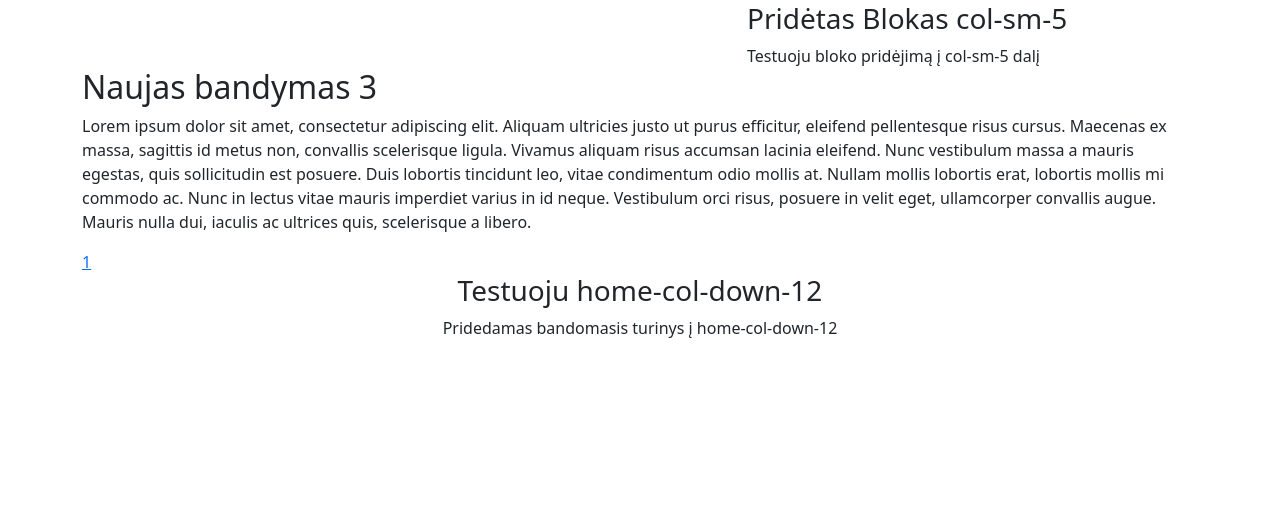
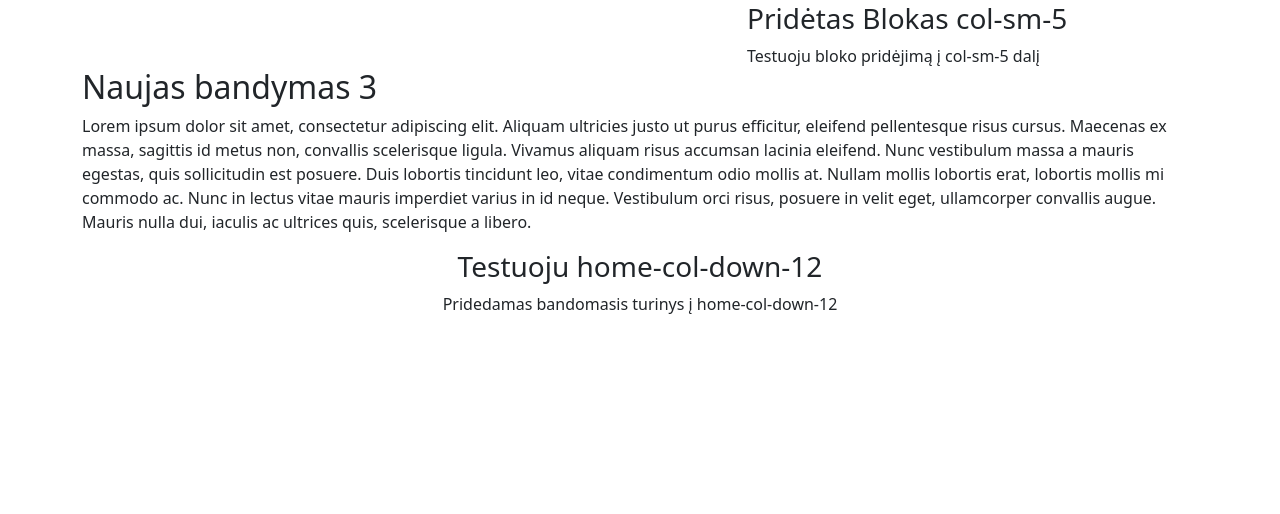
Before and after one commit to flusity/flusity-CMS, a PHP site: page / in a window 1280 px wide. Shown: the part 917-1431 px from the top of the page. Run offline with PHP 8.4, Linux system fonts and the light colour scheme; data comes from the database, SQL or seed files in the repository; some libraries are stand-ins or nearby versions.

Commit message:
Update template_index.php

```diff
--- a/template/template_index.php
+++ b/template/template_index.php
@@ -76,11 +76,7 @@
         <h2><?php echo $post['title']; ?></h2>
         <p><?php echo $post['content']; ?></p>
      <?php endforeach; ?>
-      <div class="pagination">
-        <?php for ($i = 1; $i <= $total_urls; $i++): ?>
-            <a href="?page=<?php echo $i; ?>"><?php echo $i; ?></a>
-        <?php endfor; ?>
-     </div>
+     <?php echo createPagination($url, $total_urls); ?>
     </div>
  </div>
 </div>
@@ -98,4 +94,4 @@
         </div>
     </div>
 </div>
-        </main>
+</main>
```
